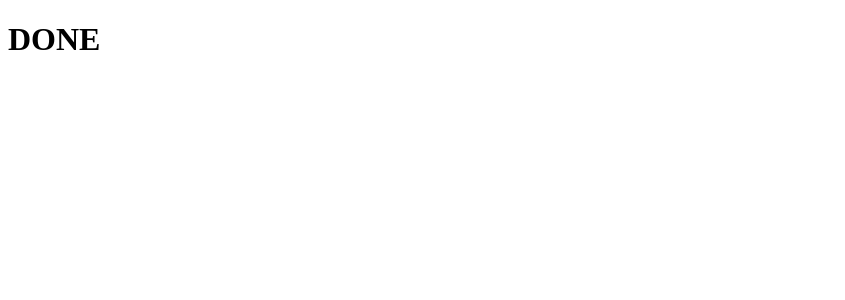
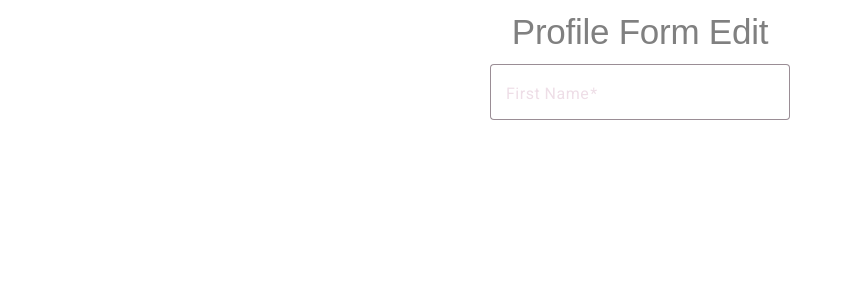
Before and after one commit to MichaLL27/editProfileForm, an Angular app: page /edit-profile in a window 1280 px wide. Shown: the top 300 px of the page, without its empty margins (0-845 px from the left). Built offline with nearby package versions, Linux system fonts and the light colour scheme.

Commit message:
create material in html

```diff
--- a/angular.json
+++ b/angular.json
@@ -32,6 +32,7 @@
               }
             ],
             "styles": [
+              "@angular/material/prebuilt-themes/magenta-violet.css",
               "src/styles.scss"
             ],
             "scripts": [],
@@ -96,6 +97,7 @@
               }
             ],
             "styles": [
+              "@angular/material/prebuilt-themes/magenta-violet.css",
               "src/styles.scss"
             ],
             "scripts": []
@@ -103,5 +105,8 @@
         }
       }
     }
+  },
+  "cli": {
+    "analytics": "87835fd5-41f9-43a5-8561-83a07a2e740f"
   }
 }
--- a/package.json
+++ b/package.json
@@ -12,10 +12,12 @@
   "private": true,
   "dependencies": {
     "@angular/animations": "^18.2.0",
+    "@angular/cdk": "^18.2.6",
     "@angular/common": "^18.2.0",
     "@angular/compiler": "^18.2.0",
     "@angular/core": "^18.2.0",
     "@angular/forms": "^18.2.0",
+    "@angular/material": "^18.2.6",
     "@angular/platform-browser": "^18.2.0",
     "@angular/platform-browser-dynamic": "^18.2.0",
     "@angular/platform-server": "^18.2.0",
--- a/src/app/app.routes.ts
+++ b/src/app/app.routes.ts
@@ -3,4 +3,6 @@ import { UserProfileEditComponent } from './user-profile-edit/user-profile-edit.
 
 export const routes: Routes = [
   { path: 'edit-profile', component: UserProfileEditComponent },
+  { path: '', redirectTo: 'edit-profile', pathMatch: 'full' },
+  { path: '**', redirectTo: 'edit-profile' },
 ];
--- a/src/app/user-profile-edit/user-profile-edit.component.html
+++ b/src/app/user-profile-edit/user-profile-edit.component.html
@@ -1 +1,15 @@
-<h1>DONE</h1>
+<div class="mainEditProfileContainer">
+  <h1>Profile Form Edit</h1>
+  <mat-card>
+    <form [formGroup]="profileForm" (ngSubmit)="onSubmit()">
+      <!-- First Name -->
+      <mat-form-field appearance="outline">
+        <mat-label>First Name</mat-label>
+        <input matInput formControlName="firstName" required />
+        <mat-error *ngIf="profileForm.get('firstName')?.hasError('required')">
+          First Name is required
+        </mat-error>
+      </mat-form-field>
+    </form>
+  </mat-card>
+</div>
--- a/src/app/user-profile-edit/user-profile-edit.component.scss
+++ b/src/app/user-profile-edit/user-profile-edit.component.scss
@@ -0,0 +1,27 @@
+.mainEditProfileContainer {
+  width: 100vw;
+  height: 100vw;
+  display: flex;
+  align-items: center;
+  flex-direction: column;
+
+  h1 {
+    font-size: 35px;
+    color: gray;
+    font-family: sans-serif;
+    margin: 0;
+    padding: 0;
+  }
+
+  mat-card {
+    margin-top: 5%;
+    background: white;
+    height: 0;
+    margin: 0;
+
+    mat-form-field {
+      width: 300px;
+      color: gray;
+    }
+  }
+}
--- a/src/app/user-profile-edit/user-profile-edit.component.ts
+++ b/src/app/user-profile-edit/user-profile-edit.component.ts
@@ -1,12 +1,48 @@
 import { Component } from '@angular/core';
-
+import {
+  FormGroup,
+  FormControl,
+  Validators,
+  ReactiveFormsModule,
+} from '@angular/forms';
+import { MatInputModule } from '@angular/material/input';
+import { MatButtonModule } from '@angular/material/button';
+import { MatCardModule } from '@angular/material/card';
+import { MatFormFieldModule } from '@angular/material/form-field';
+import { MatIconModule } from '@angular/material/icon';
+import { CommonModule } from '@angular/common';
 @Component({
   selector: 'app-user-profile-edit',
   standalone: true,
-  imports: [],
+  imports: [
+    CommonModule,
+    ReactiveFormsModule,
+    MatInputModule,
+    MatButtonModule,
+    MatCardModule,
+    MatFormFieldModule,
+    MatIconModule,
+  ],
   templateUrl: './user-profile-edit.component.html',
-  styleUrl: './user-profile-edit.component.scss'
+  styleUrl: './user-profile-edit.component.scss',
 })
 export class UserProfileEditComponent {
+  profileForm = new FormGroup({
+    firstName: new FormControl('', [Validators.required]),
+    lastName: new FormControl('', [Validators.required]),
+    email: new FormControl('', [Validators.required, Validators.email]),
+    phoneNumber: new FormControl(''),
+    profilePicture: new FormControl(null),
+  });
 
+  onSubmit() {
+    if (this.profileForm.valid) {
+      console.log(this.profileForm.value);
+    }
+  }
+
+  onFileSelected(event: any) {
+    const file = event.target.files[0];
+    this.profileForm.patchValue({ profilePicture: file });
+  }
 }
--- a/src/index.html
+++ b/src/index.html
@@ -6,8 +6,10 @@
   <base href="/">
   <meta name="viewport" content="width=device-width, initial-scale=1">
   <link rel="icon" type="image/x-icon" href="favicon.ico">
+  <link href="https://fonts.googleapis.com/css2?family=Roboto:wght@300;400;500&display=swap" rel="stylesheet">
+  <link href="https://fonts.googleapis.com/icon?family=Material+Icons" rel="stylesheet">
 </head>
-<body>
+<body class="mat-typography">
   <app-root></app-root>
 </body>
 </html>
--- a/src/styles.scss
+++ b/src/styles.scss
@@ -1 +1,4 @@
 /* You can add global styles to this file, and also import other style files */
+
+html, body { height: 100%; }
+body { margin: 0; font-family: Roboto, "Helvetica Neue", sans-serif; }
```
Also changed, not shown: 1 other file (tests, documents, lock files or other folders).
